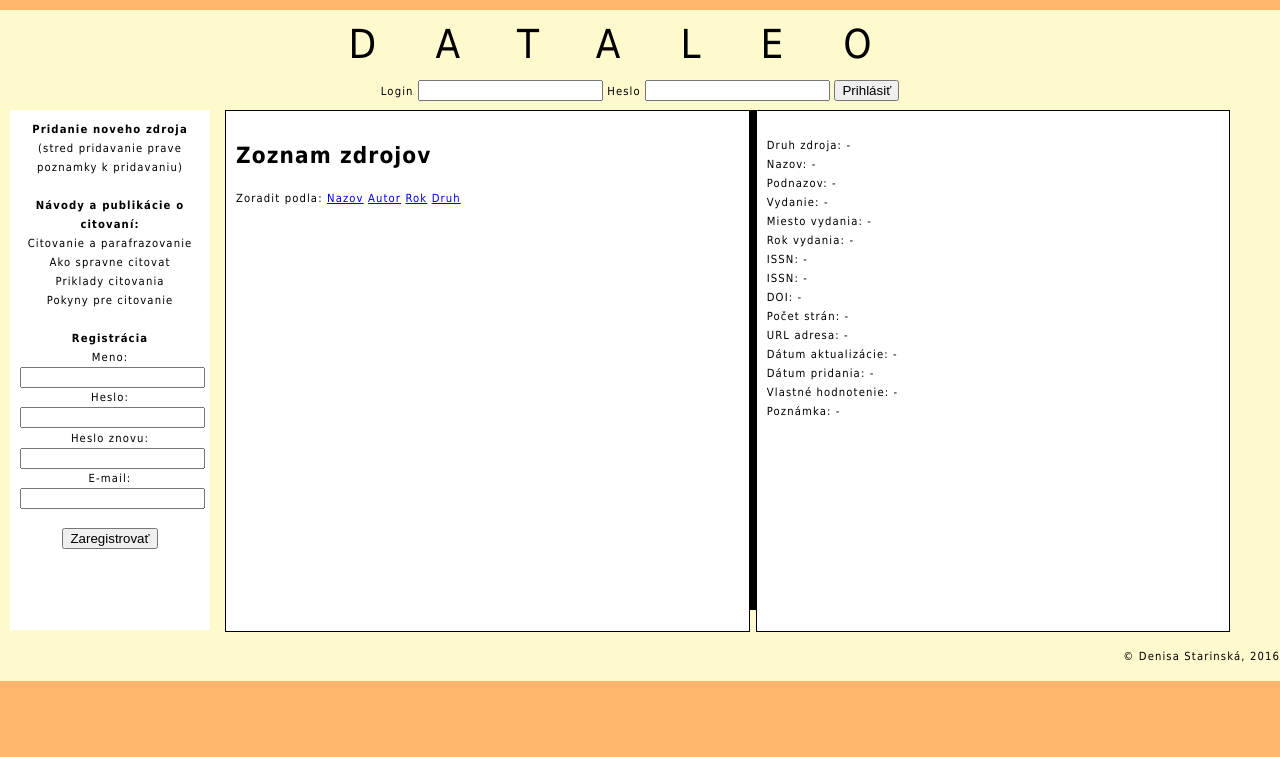
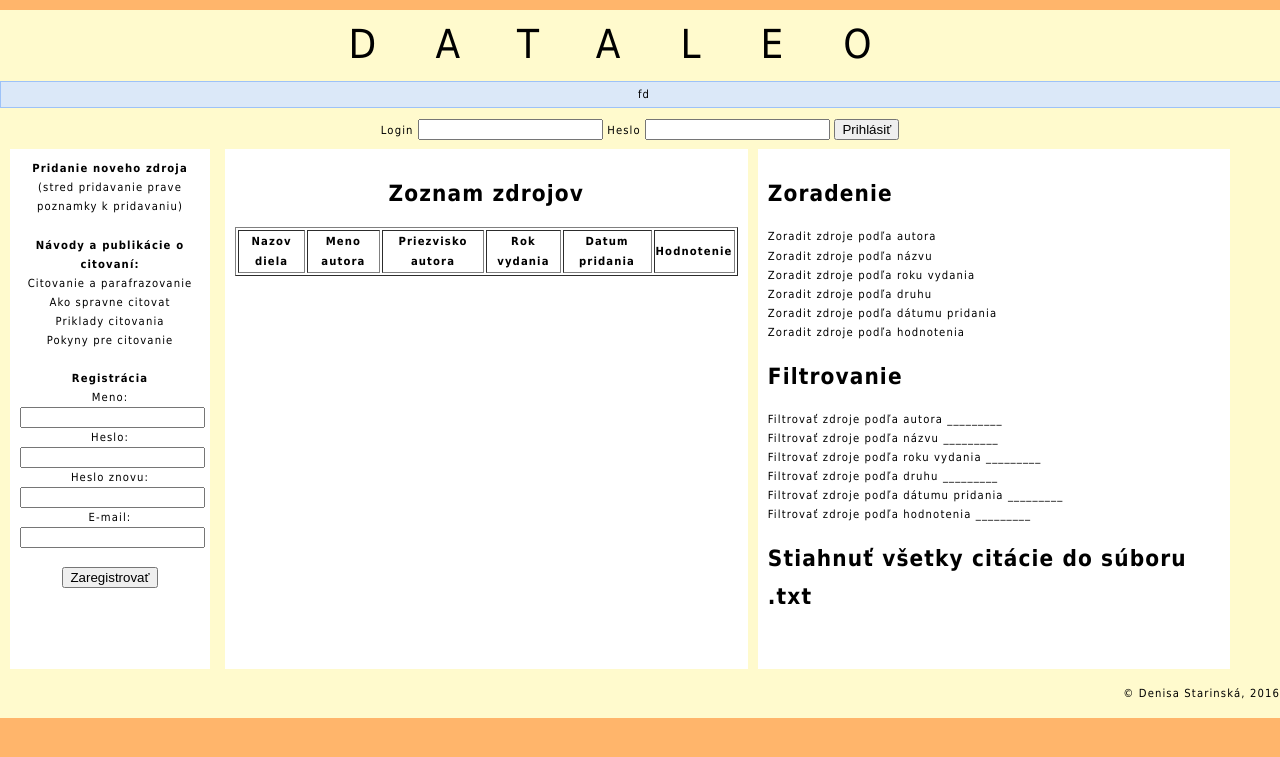
Before and after one commit to deny138/Dataleo, a PHP site: page /zdroje/ in a window 1280 px wide. Shown: the top 757 px of the page. Run offline with PHP 8.4, Linux system fonts and the light colour scheme; data that the repository does not hold is empty.

Commit message:
piaty commit- funkcny  vypis zdrojov v jednom okne aj s ukazkou

```diff
--- a/index.php
+++ b/index.php
@@ -3,6 +3,7 @@
  * zapnutie session
  */
 session_start();
+$_SESSION['zdroj_na_zobrazenie']= "";
 /*
  * nastavenie kodovania
  */
--- a/kontrolery/Kontroler.php
+++ b/kontrolery/Kontroler.php
@@ -7,12 +7,12 @@ abstract class Kontroler {
      */
 
     protected $data = array();
-    protected $data_ukazka = array();
+
     /*
      * nazov pohladu ktory sa ma vypisat
      */
     protected $pohlad = "";
-    protected $pohlad_ukazka = "";
+
     /*
      * hlavicka html stranky,tieto atributy ma kazda stranka
      */
@@ -37,13 +37,6 @@ abstract class Kontroler {
         }
     }
 
-    public function vypisPohladZdroj() {
-        if ($this->pohlad_ukazka) {
-            extract($this->data_ukazka);
-            require("pohlady/" . $this->pohlad_ukazka . ".phtml");
-        }
-    }
-
     /*
      * presmerovanie na inu stranku a zastavenie spracovania skriptu
      */
@@ -54,6 +47,25 @@ abstract class Kontroler {
         exit;
     }
 
+    public function pridajSpravu($sprava)
+{
+        if (isset($_SESSION['spravy']))
+                $_SESSION['spravy'][] = $sprava;
+        else
+                $_SESSION['spravy'] = array($sprava);
+}
+
+public static function vratSpravy()
+{
+        if (isset($_SESSION['spravy']))
+        {
+                $spravy = $_SESSION['spravy'];
+                unset($_SESSION['spravy']);
+                return $spravy;
+        }
+        else
+                return array();
+}
 
 
 }
--- a/kontrolery/SmerovacKontroler.php
+++ b/kontrolery/SmerovacKontroler.php
@@ -29,6 +29,7 @@ class SmerovacKontroler extends Kontroler {
         $this->kontroler->spracuj($naparsovanaURL); //vnoreny kontroler prevedie svoju metodu spracuj
 
         //nastavenie premennych pre sablonu
+        $this->data['spravy']=  $this->vratSpravy();
         $this->data['titulok'] = $this->kontroler->hlavicka['titulok'];
         $this->data['popis'] = $this->kontroler->hlavicka['popis'];
         $this->data['klucove_slova'] = $this->kontroler->hlavicka['klucove_slova'];
--- a/kontrolery/ZdrojeKontroler.php
+++ b/kontrolery/ZdrojeKontroler.php
@@ -2,23 +2,24 @@
 
 class ZdrojeKontroler extends Kontroler {
 
-
-
     public function spracuj($parametre) {
 
+        $id = 0;
+        if (!empty($_GET['zdroj_id'])) {
+            $id = $_GET['zdroj_id'];
+        }
         $this->hlavicka['titulok'] = 'Moje zdroje';
         //vytvorenie novej instancie ktora nam umozni vypis zdrojov
         $vypisZdrojov = new VypisZdrojov();
 
-        $zdroje = $vypisZdrojov->vratZdroje();
-        $zdroje_ukazka = $vypisZdrojov->vratZdroj("4"); //TODO tak aby podla kliknuteho clanku v strednom okne bola zobrazena ukazka vpravo
-        $this->data['zdroje'] = $zdroje; //aby sa dalo v pohlade pracovat s premennou zdroje
-        $this->data_ukazka['zdroje_ukazka'] = $zdroje_ukazka; //aby sa dalo v pohlade pracovat s premennou zdroje
-        $this->pohlad = 'zdroje';
-        $this->pohlad_ukazka = 'ukazka';
+        $zdroje = $vypisZdrojov->vratZdrojeAutor();
+        $zdroje_ukazka = $vypisZdrojov->vratZdroj($id);
 
 
+        $this->data['zdroje'] = $zdroje; //aby sa dalo v pohlade pracovat s premennou zdroje
+        $this->data['zdroje_ukazka'] = $zdroje_ukazka; //aby sa dalo v pohlade pracovat s premennou zdroje
+        $this->pohlad = 'zdroje';
+        $this->pridajSpravu("fd");
     }
 
-
 }
--- /dev/null
+++ b/modely/ChybaPouzivatela.php
@@ -0,0 +1,5 @@
+<?php
+
+class ChybaPouzivatela extends Exception{
+
+}
--- a/modely/Db.php
+++ b/modely/Db.php
@@ -40,6 +40,7 @@ class Db {
         $vysledok = self::$spojenie->prepare($dotaz); //vlozi sa text dotazu so zastupnymi znakmi?
         $vysledok->execute($parametre); // pripoji sa pole parametrov a dotaz sa vykona
         return $vysledok->fetch(); //fetch vrati 1 riadok
+
     }
 
     /*
--- a/modely/VypisZdrojov.php
+++ b/modely/VypisZdrojov.php
@@ -8,12 +8,21 @@ class VypisZdrojov {
                         . '`strany`,`url`,`datum_aktualizacie`,`datum_pridania`, `hodnotenie`, `poznamka` FROM `zdroj`');
     }
 
-    public function vratZdroj($id){
+    public function vratZdroj($id) {
+
         return DB::dotazJeden('SELECT `zdroj_id`,`druh_zdroja`, `nazov`,`podnazov`, `vydanie`,'
                         . '`miesto_vydania`, `nakladatelstvo`, `rok_vydania`, `isbn`, `issn`,`doi`,'
                         . '`strany`,`url`,`datum_aktualizacie`,`datum_pridania`, `hodnotenie`, `poznamka` FROM `zdroj`'
-                . 'WHERE `zdroj_id`=?',array($id));
+                        . 'WHERE `zdroj_id`=?', array($id));
+    }
 
+    public function vratZdrojeAutor() {
+        return Db::dotazVsetky('SELECT z.zdroj_id,`druh_zdroja`, `nazov`,`podnazov`, `vydanie`,'
+                        . '`miesto_vydania`, `nakladatelstvo`, `rok_vydania`, `isbn`, `issn`,`doi`,'
+                        . '`strany`,`url`,`datum_aktualizacie`,`datum_pridania`, `hodnotenie`, `poznamka`, '
+                        . 'a.autor_id, `titul_pred`,`meno`,`priezvisko`,`titul_po` '
+                        . 'FROM `zdroj` AS z  LEFT JOIN autor_zdroj AS az ON az.zdroj_id = z.zdroj_id  '
+                        . 'LEFT JOIN `autor` AS a ON a.autor_id=az.autor_id');
+    }
 
-    }
 }
--- a/pohlady/chyba.phtml
+++ b/pohlady/chyba.phtml
@@ -1,2 +1,3 @@
-<div id="chyba"><h1>Chyba 404</h1>
+<div id="chyba">
+    <h1>Chyba 404</h1>
 <p>Požadovaná stránka nebola nájdená, skontrolujte prosím <b> URL </b>  stránky. </p></div>
--- a/pohlady/rozlozenie.phtml
+++ b/pohlady/rozlozenie.phtml
@@ -14,6 +14,9 @@
                 DATALEO
             </div>
 
+<?php foreach ($spravy as $sprava) : ?>
+        <p class="sprava"><?= $sprava ?></p>
+<?php endforeach ?>
 
 
             <div id="prihlasenie">
--- a/pohlady/zdroje.phtml
+++ b/pohlady/zdroje.phtml
@@ -1,28 +1,55 @@
 
 <div id="zdroje">
     <h1>Zoznam zdrojov</h1>
- Zoradit podla:
-                <a href="clanek/uvod">Nazov</a>
-                <a href="clanek">Autor</a>
-                <a href="kontakt">Rok</a>
-                <a href="kontakt">Druh</a>
-<table>
+
+    <table border="1">
+         <tr>
+                <td>
+                    <b>Nazov diela</b>
+                </td>
+                <td>
+                   <b>Meno autora</b>
+                </td>
+                <td>
+                   <b>Priezvisko autora</b>
+                </td>
+                <td>
+                   <b> Rok vydania</b>
+                </td>
+                <td>
+                  <b> Datum pridania</b>
+                </td>
+                <td>
+                   <b> Hodnotenie</b>
+            </tr>
+
         <?php foreach ($zdroje as $zdroj) : ?>
             <tr>
                 <td>
-                <?= $zdroj['nazov']; ?>
-                <?= $zdroj['nazov']; ?>
-                <?= $zdroj['rok_vydania']; ?>
-                <?= $zdroj['datum_pridania']; ?>
-                <?= $zdroj['hodnotenie']; ?>
+                    <a href="http://localhost/zdroje?zdroj_id=<?= $zdroj['zdroj_id'] ?>" onclick="<?php $_SESSION['zdroj_na_zobrazenie'] = $zdroj['zdroj_id'] ?>">  <?= $zdroj['nazov']; ?> </a>
                 </td>
+                <td>
+                   <?php if (!$zdroj['meno']) echo"-";  else echo $zdroj['meno']; ?>
+                </td>
+                <td>
+                   <?php if (!$zdroj['priezvisko']) echo"-";  else echo $zdroj['priezvisko']; ?>
+                </td>
+                <td>
+                   <?php if (!$zdroj['rok_vydania']) echo"-";  else echo $zdroj['rok_vydania']; ?>
+                </td>
+                <td>
+                   <?php if (!$zdroj['datum_pridania']) echo"-";  else echo $zdroj['datum_pridania']; ?>
+                </td>
+                <td>
+                    <?php if (!$zdroj['hodnotenie']) echo"-";  else echo $zdroj['hodnotenie']; ?>
+
             </tr>
         <?php endforeach ?>
     </table>
 
 </div>
 
-
+<?php if (!empty($_GET['zdroj_id'])): ?>
 
     <div id="ukazka">
         <h1> <?= $zdroje_ukazka['nazov']; ?></h1>
@@ -146,8 +173,29 @@ if (!$zdroje_ukazka['poznamka']) {
             echo $zdroje_ukazka['poznamka'];
         }
         ?><br>
+        <div align="right"> <a href="http://localhost/zdroje"> Späť </a></div>
+    </div>
 
 
 
+<?php elseif (empty($_GET['zdroj_id'])): ?>
+    <div id="ukazka">
+        <H1> Zoradenie </H1>
+        Zoradit zdroje podľa autora<br>
+        Zoradit zdroje podľa názvu<br>
+        Zoradit zdroje podľa roku vydania<br>
+        Zoradit zdroje podľa druhu<br>
+        Zoradit zdroje podľa dátumu pridania<br>
+        Zoradit zdroje podľa hodnotenia<br>
 
+        <H1> Filtrovanie </H1>
+        Filtrovať zdroje podľa autora _________<br>
+        Filtrovať zdroje podľa názvu _________<br>
+        Filtrovať zdroje podľa roku vydania _________<br>
+        Filtrovať zdroje podľa druhu _________<br>
+        Filtrovať zdroje podľa dátumu pridania _________<br>
+        Filtrovať zdroje podľa hodnotenia _________<br>
+
+        <h1> Stiahnuť všetky citácie do súboru .txt </h1>
     </div>
+<?php endif; ?>
--- a/style.css
+++ b/style.css
@@ -1,4 +1,12 @@
+.sprava {
+    border: 1px solid #9DC2F8;
+    background: #DBE8F8;
+    padding: 3px;
+    text-align: center;
+    width: 100%;
 
+
+}
 body {
     background: #FFB56B;
     font: normal normal normal 0.7em Tahoma, arial, Verdana, sans-serif;
@@ -47,7 +55,7 @@ body {
 
 
 #obsah{
-    background: black	;
+    //background: black	;
     //  border: 1px solid black;
     width: auto;
     min-height: 500px;
@@ -68,7 +76,7 @@ body {
 
 #ukazka{
     background: white;
-    border: 1px solid black;
+    //border: 1px solid black;
     float:right;
     width:45%;
     min-height: 500px;
@@ -77,11 +85,12 @@ body {
 
 #zdroje {
     background: white;
-    border: 1px solid black;
+    //border: 1px solid black;
     padding: 10px 10px 10px 10px;
     min-height: 500px;
     width:50%;
     float:left;
+    text-align: center;
 }
 
 #pata {
@@ -95,12 +104,14 @@ body {
 }
 
 #chyba{
-   background: white;
+    background: white;
     border: 1px solid black;
     padding: 10px 10px 10px 10px;
     min-height: 500px;
     width:100%;
     float:left;
+    text-align: center;
+
 }
 
 #uvod{
@@ -109,6 +120,6 @@ body {
     padding: 10px 10px 10px 10px;
     min-height: 500px;
     width:100%;
-   // float:left;
+    // float:left;
 
 }
```
Also changed, not shown: pohlady/ukazka.phtml (added). Lines whose indentation alone changed are shown as unchanged.
